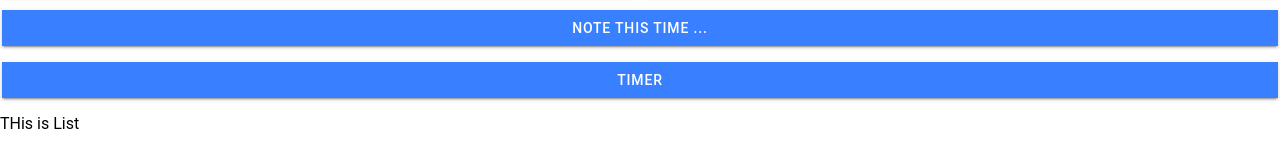
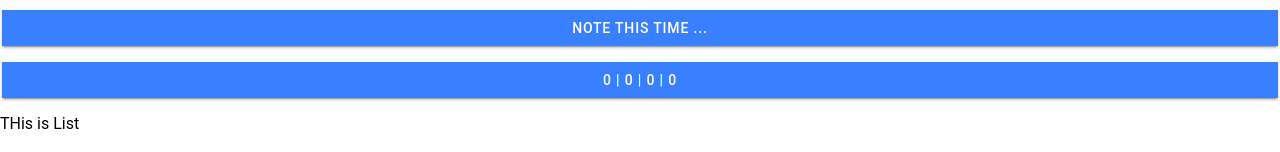
Before and after one commit to Mayank-MP05/Timer-Clock-Stopwatch-Ionic-React-App, a React (Create React App) app: page /stopwatch in a window 1280 px wide. Shown: the part 205-357 px from the top of the page. Built offline with nearby package versions, Linux system fonts and the light colour scheme.

Commit message:
Production Build

```diff
--- a/src/pages/Stopwatch.tsx
+++ b/src/pages/Stopwatch.tsx
@@ -32,7 +32,7 @@ const clockInterface = {
 
 const Stopwatch: React.FC = () => {
   const [Time, setTime] = useState(clock);
-  const [savedTime, setsavedTime] = useState(["timer"]);
+  const [savedTime, setsavedTime] = useState(["0 | 0 | 0 | 0"]);
   const [inter, setinter] = useState(setInterval(() => {}, 100000));
   const [btn, setBtn] = useState("Start");
   const [len, setlen] = useState(1);
```
Also changed, not shown: 208 other files (tests, documents, lock files or other folders).
